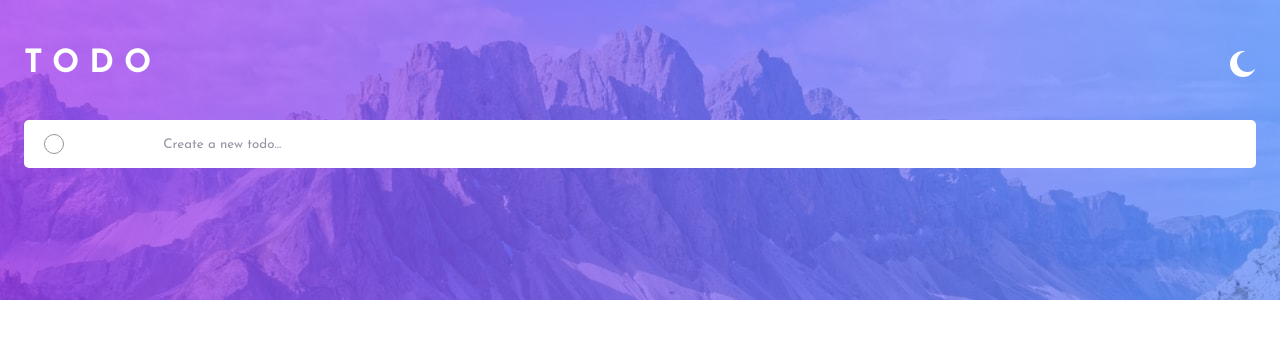
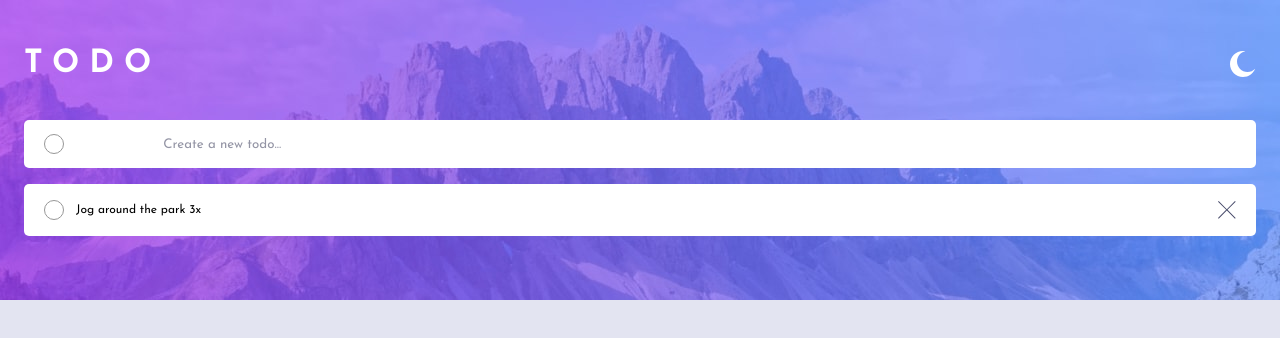
Before and after one commit to ashish-d2/react-todo-app, a React (Create React App) app: page / in a window 1280 px wide. Shown: the top 338 px of the page. Built offline with nearby package versions, Linux system fonts and the light colour scheme.

Commit message:
style(TodoListItem, TodoList): - Implemented style of TodoListItem component

```diff
--- a/src/components/Todo/Todo.tsx
+++ b/src/components/Todo/Todo.tsx
@@ -1,11 +1,13 @@
 import styles from "./Todo.module.scss";
 
 import TodoForm from "./TodoForm/TodoForm";
+import TodoList from "./TodoList/TodoList";
 
 const Todo = function () {
   return (
     <div className={styles.todo}>
       <TodoForm />
+      <TodoList />
     </div>
   );
 };
--- a/src/components/Todo/TodoForm/TodoForm.module.scss
+++ b/src/components/Todo/TodoForm/TodoForm.module.scss
@@ -12,6 +12,7 @@
   gap: 0.75em;
 
   padding: 0.875em 1.25em;
+  margin-bottom: 1em;
 }
 
 .submit_btn {
--- a/src/components/Todo/TodoList/TodoList.module.scss
+++ b/src/components/Todo/TodoList/TodoList.module.scss
@@ -0,0 +1,5 @@
+.todo_list {
+  width: 100%;
+  background-color: #fff;
+  border-radius: 5px;
+}
--- a/src/components/Todo/TodoList/TodoList.tsx
+++ b/src/components/Todo/TodoList/TodoList.tsx
@@ -1,7 +1,14 @@
 import styles from "./TodoList.module.scss";
 
+// imports
+import TodoListItem from "./TodoListItem/TodoListItem";
+
 const TodoList = function () {
-  return <div className={styles.todo_list}></div>;
+  return (
+    <div className={styles.todo_list}>
+      <TodoListItem />
+    </div>
+  );
 };
 
 export default TodoList;
--- a/src/components/Todo/TodoList/TodoListItem/TodoListItem.module.scss
+++ b/src/components/Todo/TodoList/TodoListItem/TodoListItem.module.scss
@@ -0,0 +1,28 @@
+@use "./../../../../scss/color" as c;
+
+.todoList_item {
+  display: flex;
+  align-items: center;
+  justify-content: space-between;
+
+  height: 3.25em;
+
+  margin: 1em 1.25em;
+}
+
+.todoBtnContainer {
+  display: flex;
+  align-items: center;
+  gap: 12px;
+
+  font-size: 0.75rem;
+
+  .submit_btn {
+    width: 20px;
+    height: 20px;
+    background: none;
+    border-radius: 50%;
+    border: 1px solid c.$very-light-gary;
+    cursor: pointer;
+  }
+}
--- a/src/components/Todo/TodoList/TodoListItem/TodoListItem.tsx
+++ b/src/components/Todo/TodoList/TodoListItem/TodoListItem.tsx
@@ -1,7 +1,19 @@
 import styles from "./TodoListItem.module.scss";
 
+// imports
+import { ReactComponent as CrossIcon } from "./../../../../assets/images/icon-cross.svg";
+
 const TodoListItem = function () {
-  return <div className={styles.todoList_item}></div>;
+  return (
+    <div className={styles.todoList_item}>
+      <div className={styles.todoBtnContainer}>
+        <button className={styles.submit_btn}></button>
+        <p>Jog around the park 3x</p>
+      </div>
+
+      <CrossIcon />
+    </div>
+  );
 };
 
 export default TodoListItem;
--- a/src/scss/main.scss
+++ b/src/scss/main.scss
@@ -2,3 +2,7 @@
 @forward "typography";
 @forward "helper";
 @forward "color";
+
+body {
+  background-color: #e3e4f1;
+}
```
